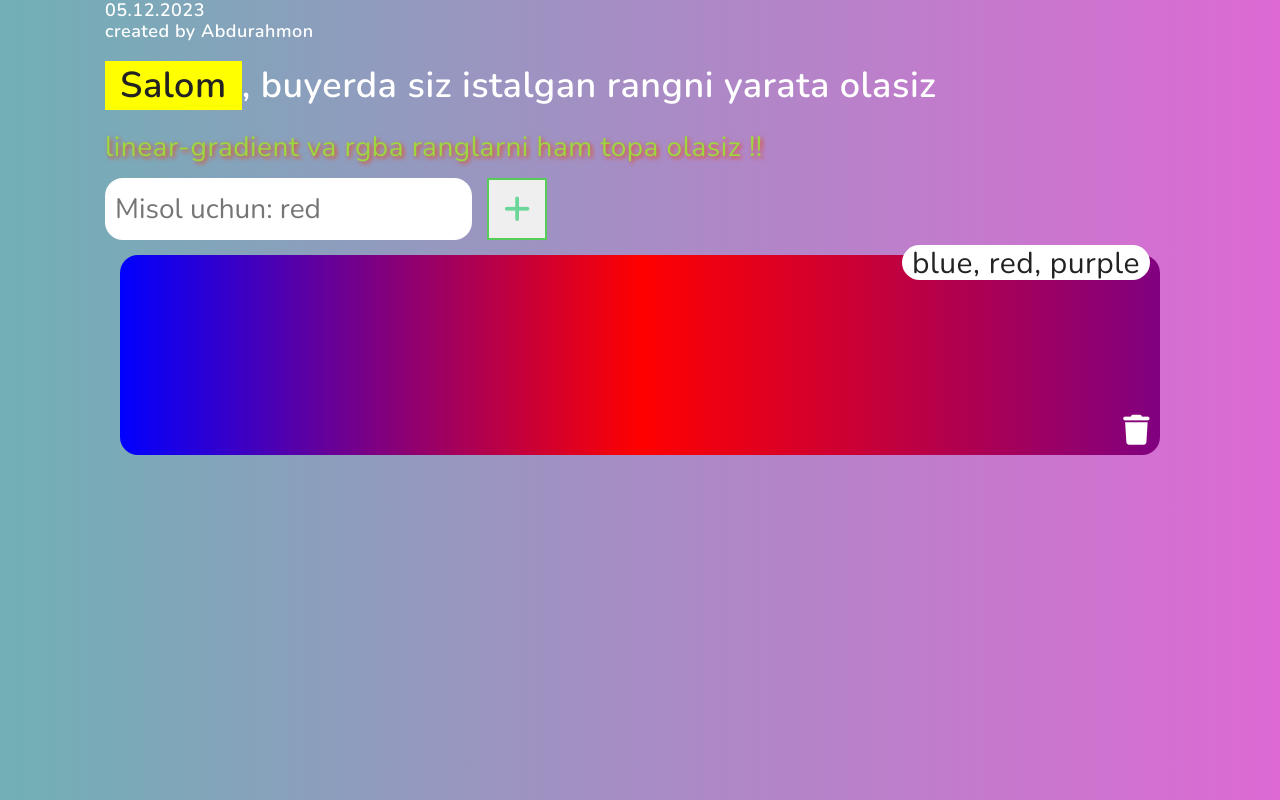
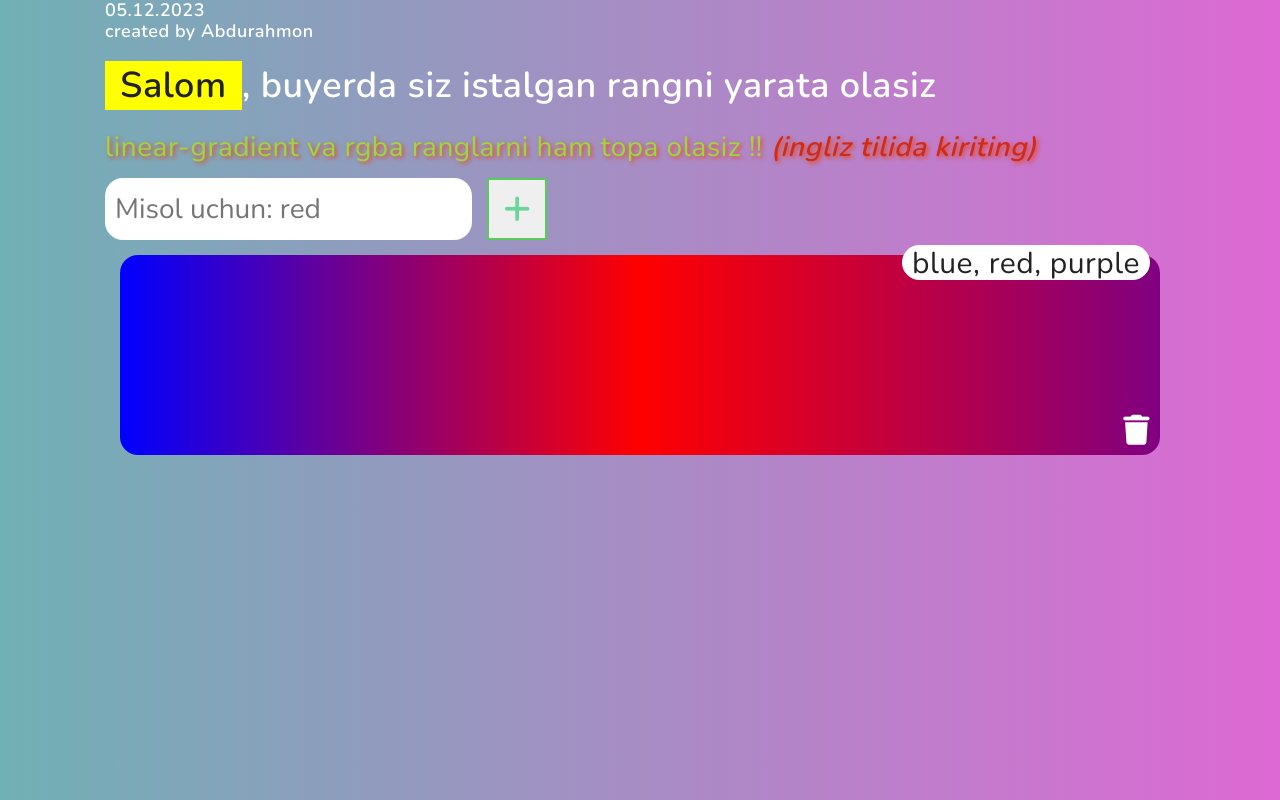
Before and after one commit to atoshUser/create-color, a plain HTML site: page index.html in a window 1280 px wide. Drawn offline with nearby package versions, Linux system fonts and the light colour scheme.

Commit message:
add html element

```diff
--- a/index.html
+++ b/index.html
@@ -30,7 +30,12 @@
             <h1>
                 <mark>Salom</mark>, buyerda siz istalgan rangni yarata olasiz
             </h1>
-            <p>linear-gradient va rgba ranglarni ham topa olasiz !!</p>
+            <p>
+                linear-gradient va rgba ranglarni ham topa olasiz !!
+                <em style="color: rgb(205, 44, 26); font-weight: 700">
+                    (ingliz tilida kiriting)
+                </em>
+            </p>
             <div class="wrapper-controller">
                 <input
                     type="text"
```
